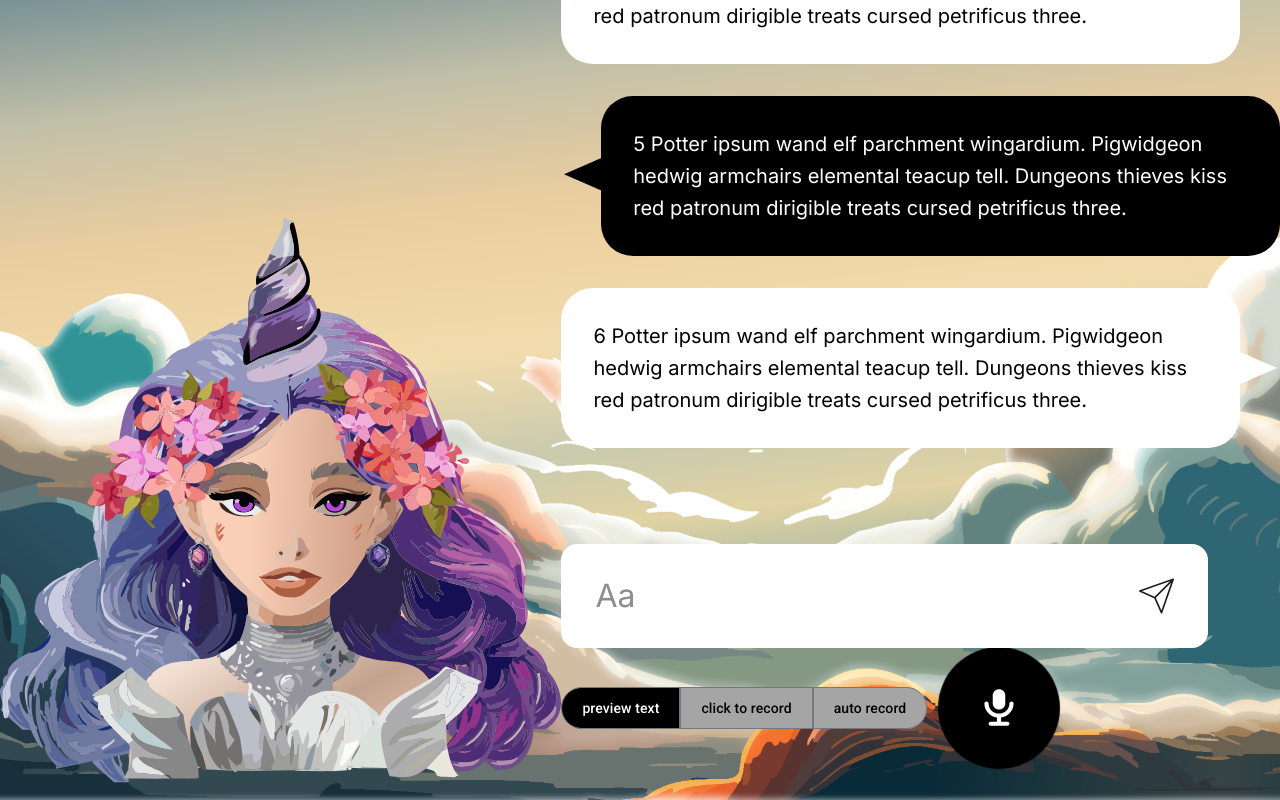
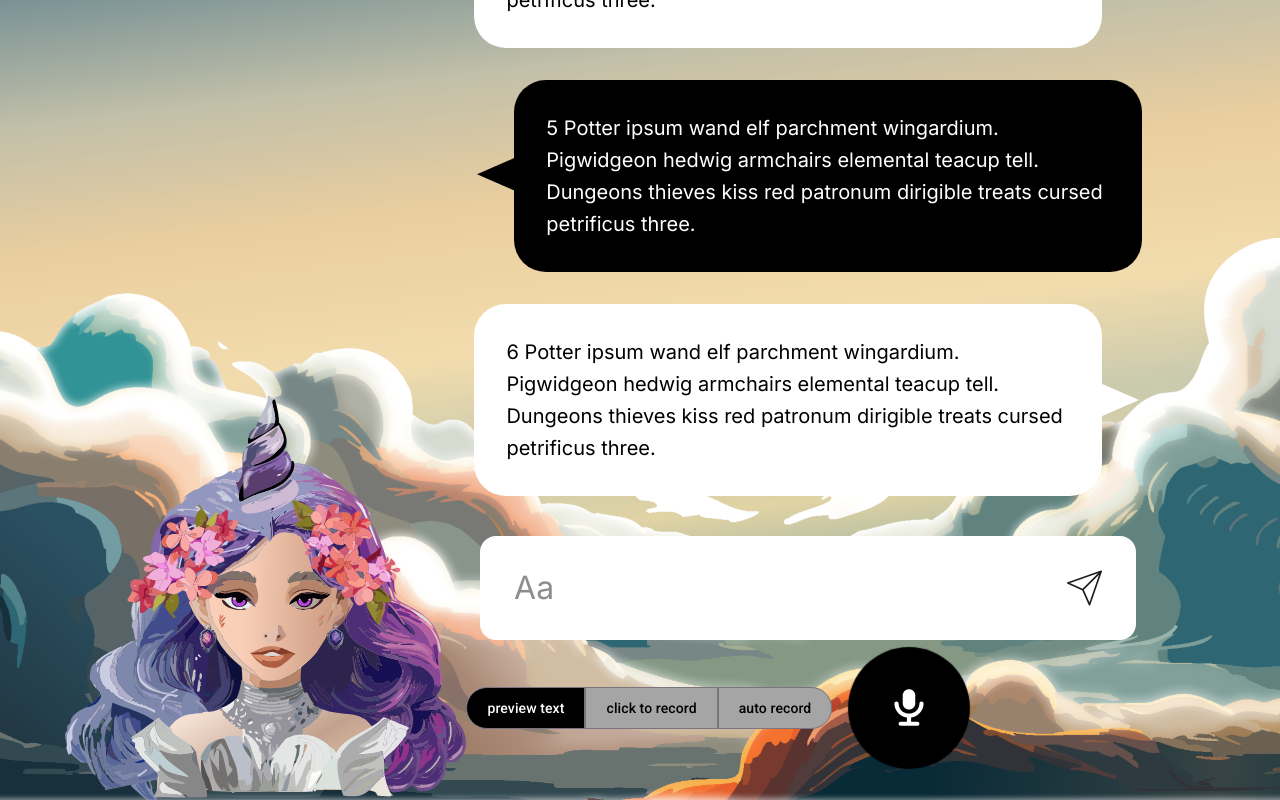
Before and after one commit to PotatoEater0127/UnicornAI, a React (Vite) app: page / in a window 1280 px wide. Built offline with nearby package versions, Linux system fonts and the light colour scheme.

Commit message:
feat: adjust styles for large viewport

```diff
--- a/src/App.styles.ts
+++ b/src/App.styles.ts
@@ -1,9 +1,15 @@
 import styled, { css } from "styled-components";
-import { media } from "./styles/ media.sytles";
+import { BREAK_POINTS, media } from "./styles/ media.sytles";
 
-export const Container = styled.div`
+export const Wrapper = styled.div`
+  display: flex;
+  justify-content: center;
   background: center bottom/ cover no-repeat url("/assets/background.png");
   width: 100vw;
+`;
+
+export const Content = styled.div`
+  max-width: ${BREAK_POINTS.XLG}px;
   height: 100dvh;
   display: flex;
   justify-content: stretch;
@@ -13,4 +19,11 @@ export const Container = styled.div`
       justify-content: center;
     `
   )}
+
+  ${media.lg(
+    css`
+      padding-left: 65px;
+      padding-right: 130px;
+    `
+  )}
 `;
--- a/src/App.tsx
+++ b/src/App.tsx
@@ -6,10 +6,12 @@ import RootProvider from "./context/RootProvider";
 function App() {
   return (
     <RootProvider>
-      <Styled.Container>
-        <Aside />
-        <Main />
-      </Styled.Container>
+      <Styled.Wrapper>
+        <Styled.Content>
+          <Aside />
+          <Main />
+        </Styled.Content>
+      </Styled.Wrapper>
     </RootProvider>
   );
 }
--- a/src/components/Aside/index.styles.ts
+++ b/src/components/Aside/index.styles.ts
@@ -4,14 +4,30 @@ import { media } from "../../styles/ media.sytles";
 export const Aside = styled.aside`
   display: flex;
   flex-direction: column;
+  align-items: center;
   justify-content: end;
+  height: 100dvh;
+  width: 37%;
   .avatar {
-    width: 600px;
-    height: 600px;
+    display: block;
   }
   ${media.xs(
     css`
       display: none;
     `
   )}
+  ${media.sm(
+    css`
+      display: none;
+    `
+  )}
+  ${media.md(
+    css`
+      justify-content: center;
+      .avatar {
+        width: 400px;
+        height: 400px;
+      }
+    `
+  )}
 `;
--- a/src/components/AudioRecord/index.styles.ts
+++ b/src/components/AudioRecord/index.styles.ts
@@ -43,6 +43,12 @@ export const Button = styled.button<ButtonProps>`
     height: 50px;
   `)}
 
+  ${media.sm(css`
+    background-size: 30px;
+    width: 80px;
+    height: 80px;
+  `)}
+
   &:hover {
     cursor: pointer;
   }
--- a/src/components/Bubble/index.styles.ts
+++ b/src/components/Bubble/index.styles.ts
@@ -35,6 +35,12 @@ export const Chat = styled.p`
       line-height: 1.1rem;
     `
   )}
+  ${media.sm(
+    css`
+      font-size: 1rem;
+      padding: 16px;
+    `
+  )}
 `;
 
 export const BubbleContainer = styled.div`
--- a/src/components/ChatInput/index.styles.ts
+++ b/src/components/ChatInput/index.styles.ts
@@ -14,14 +14,12 @@ export const Form = styled.form<FormProps>`
   align-items: center;
   padding: 32px;
   position: relative;
-  width: 90%;
-  max-width: 1000px;
+  transition: opacity 0.12s ease-in;
   opacity: ${({ $hidden }) => ($hidden ? 0 : 1)};
-  transition: opacity 0.12s ease-in;
 
   ${media.xs(
     css`
-      padding: 8px 16px;
+      padding: 8px 12px;
       width: 100%;
     `
   )}
@@ -64,6 +62,12 @@ export const Form = styled.form<FormProps>`
   }
 `;
 
+export const Container = styled.div`
+  max-width: 1000px;
+  margin: 0 auto;
+  width: 96%;
+`;
+
 export const Loading = styled.div`
   background: gray;
   border-radius: ${BORDER_RADIUS}px;
--- a/src/components/ChatInput/index.tsx
+++ b/src/components/ChatInput/index.tsx
@@ -61,6 +61,7 @@ function ChatInput({ hidden = false }: { hidden?: boolean }) {
   };
 
   return (
+    <Styled.Container>
       <Styled.Form onSubmit={handleSubmit} ref={formRef} $hidden={hidden}>
         {isLoading && <Styled.Loading />}
         <textarea
@@ -73,6 +74,7 @@ function ChatInput({ hidden = false }: { hidden?: boolean }) {
         />
         <button type="submit" className="send" disabled={isLoading} />
       </Styled.Form>
+    </Styled.Container>
   );
 }
 
--- a/src/components/FeatureToggle/index.styles.ts
+++ b/src/components/FeatureToggle/index.styles.ts
@@ -63,4 +63,7 @@ export const Container = styled.div`
   ${media.xs(css`
     width: 75%;
   `)}
+  ${media.sm(css`
+    width: 75%;
+  `)}
 `;
--- a/src/components/Main/index.styles.ts
+++ b/src/components/Main/index.styles.ts
@@ -7,7 +7,7 @@ export const Container = styled.main`
   flex-direction: column;
   justify-content: space-between;
   padding-bottom: 32px;
-  width: 60vw;
+  flex: 1;
 
   ${media.xs(
     css`
@@ -19,13 +19,14 @@ export const Container = styled.main`
 export const Bubbles = styled.div`
   display: flex;
   flex-direction: column;
-  height: 60dvh;
+  height: 70dvh;
   overflow-y: auto;
+  padding: 8px;
   flex-direction: column-reverse;
 
   ${media.xs(css`
     margin-bottom: 8px;
-    height: 75dvh;
+    height: 85dvh;
   `)}
 
   ${BubbleContainer} {
@@ -34,17 +35,20 @@ export const Bubbles = styled.div`
     ${media.xs(css`
       margin-bottom: 8px;
     `)}
+    ${media.sm(css`
+      margin-bottom: 8px;
+    `)}
   }
 `;
 
 export const Action = styled.div`
   display: flex;
   flex-wrap: wrap;
+  gap: 8px;
   ${media.xs(
     css`
       align-items: center;
       justify-content: end;
-      gap: 8px;
     `
   )};
 `;
--- a/src/styles/ media.sytles.ts
+++ b/src/styles/ media.sytles.ts
@@ -2,31 +2,32 @@
 
 import { css } from "styled-components";
 
-const breakpoints = {
-  xs: 480,
-  sm: 768,
-  md: 1279,
-  lg: 1280,
+export const BREAK_POINTS = {
+  XS: 480,
+  SM: 768,
+  MD: 1279,
+  LG: 1280,
+  XLG: 2560,
 };
 
 export const media = {
   xs: (styles: any) => css`
-    @media (max-width: ${breakpoints.xs}px) {
+    @media (max-width: ${BREAK_POINTS.XS}px) {
       ${styles}
     }
   `,
   sm: (styles: any) => css`
-    @media (min-width: ${breakpoints.xs + 1}px) and (max-width: ${breakpoints.sm}px) {
+    @media (min-width: ${BREAK_POINTS.XS + 1}px) and (max-width: ${BREAK_POINTS.SM}px) {
       ${styles}
     }
   `,
   md: (styles: any) => css`
-    @media (min-width: ${breakpoints.sm + 1}px) and (max-width: ${breakpoints.md}px) {
+    @media (min-width: ${BREAK_POINTS.SM + 1}px) and (max-width: ${BREAK_POINTS.MD}px) {
       ${styles}
     }
   `,
   lg: (styles: any) => css`
-    @media (min-width: ${breakpoints.lg}px) {
+    @media (min-width: ${BREAK_POINTS.LG}px) {
       ${styles}
     }
   `,
```
Lines whose indentation alone changed are shown as unchanged.
